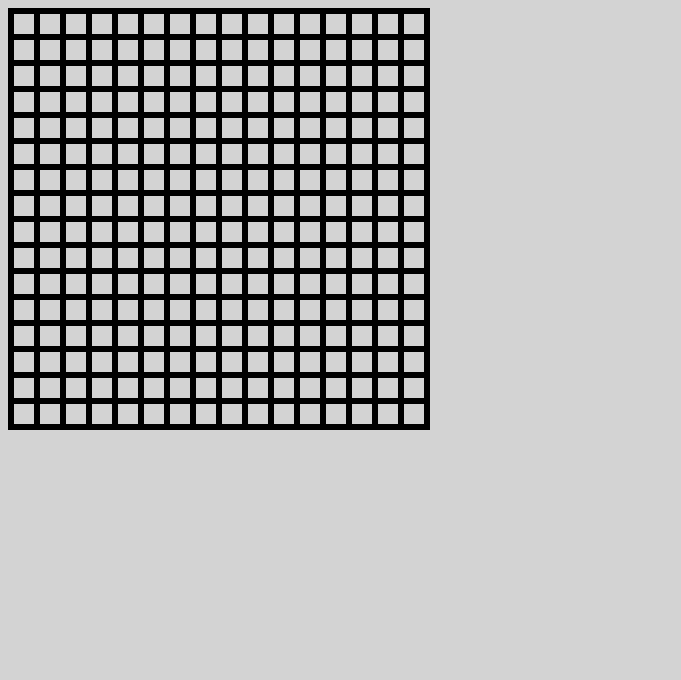
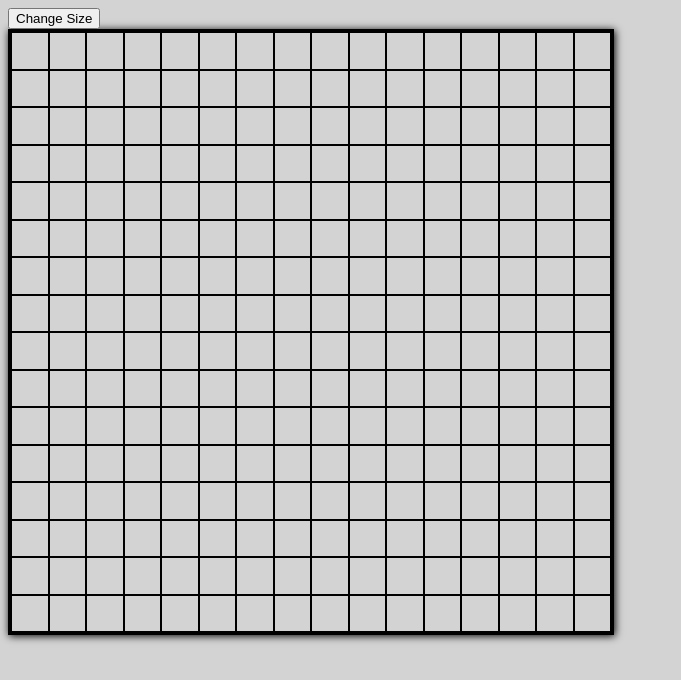
Before and after one commit to muno17/etch_a_sketch, a plain HTML site: page index.html in a window 1280 px wide. Shown: the whole page, without its empty margins (0-681 px from the left). Drawn offline with Linux system fonts and the light colour scheme.

Commit message:
update createGrid function to allow varying sizes

```diff
--- a/index.html
+++ b/index.html
@@ -7,6 +7,7 @@
         <link rel="stylesheet" href="style.css" />
     </head>
     <body>
+        <button>Change Size</button>
         <div id="gridContainer"></div>
         <script src="script.js"></script>
     </body>
--- a/script.js
+++ b/script.js
@@ -1,18 +1,32 @@
 // create 16x16 grid
+
+// grab button
+const button = document.querySelector("button");
 
 //grab container
 const gridContainer = document.querySelector("#gridContainer");
 
 // create 16x16 grid
-window.addEventListener("load", () => {
-    for (let i = 0; i < 16; i++) {
-        for (let j = 0; j < 16; j++) {
+window.addEventListener("load", createGrid(16));
+
+function createGrid(size) {
+    gridContainer.innerHTML = "";
+
+    for (let i = 0; i < size; i++) {
+        for (let j = 0; j < size; j++) {
             let gridSquare = document.createElement("div");
             gridSquare.classList.add("gridSquare");
+            gridSquare.style.height = `${(600 - 2 * size) / size}px`;
+            gridSquare.style.width = `${(600 - 2 * size) / size}px`;
 
             gridContainer.appendChild(gridSquare);
         }
     }
+}
+
+button.addEventListener("click", () => {
+    let size = prompt("Enter a size");
+    createGrid(size);
 });
 
 gridContainer.addEventListener("mouseover", (e) => {
--- a/style.css
+++ b/style.css
@@ -5,17 +5,16 @@ html {
 #gridContainer {
     border-style: solid;
     border-color: black;
-    width: 416px;
+    width: 600px;
+    height: 600px;
     display: flex;
     flex-wrap: wrap;
-    /* display: flex;
-    flex-wrap: wrap;
-    width: 320px; */
+    box-shadow: 1px 1px 8px black;
 }
 
 .gridSquare {
     border-style: solid;
+    border-width: .5px;
     border-color: black;
-    height: 20px;
-    width: 20px;
+    flex: auto;
 }
```
